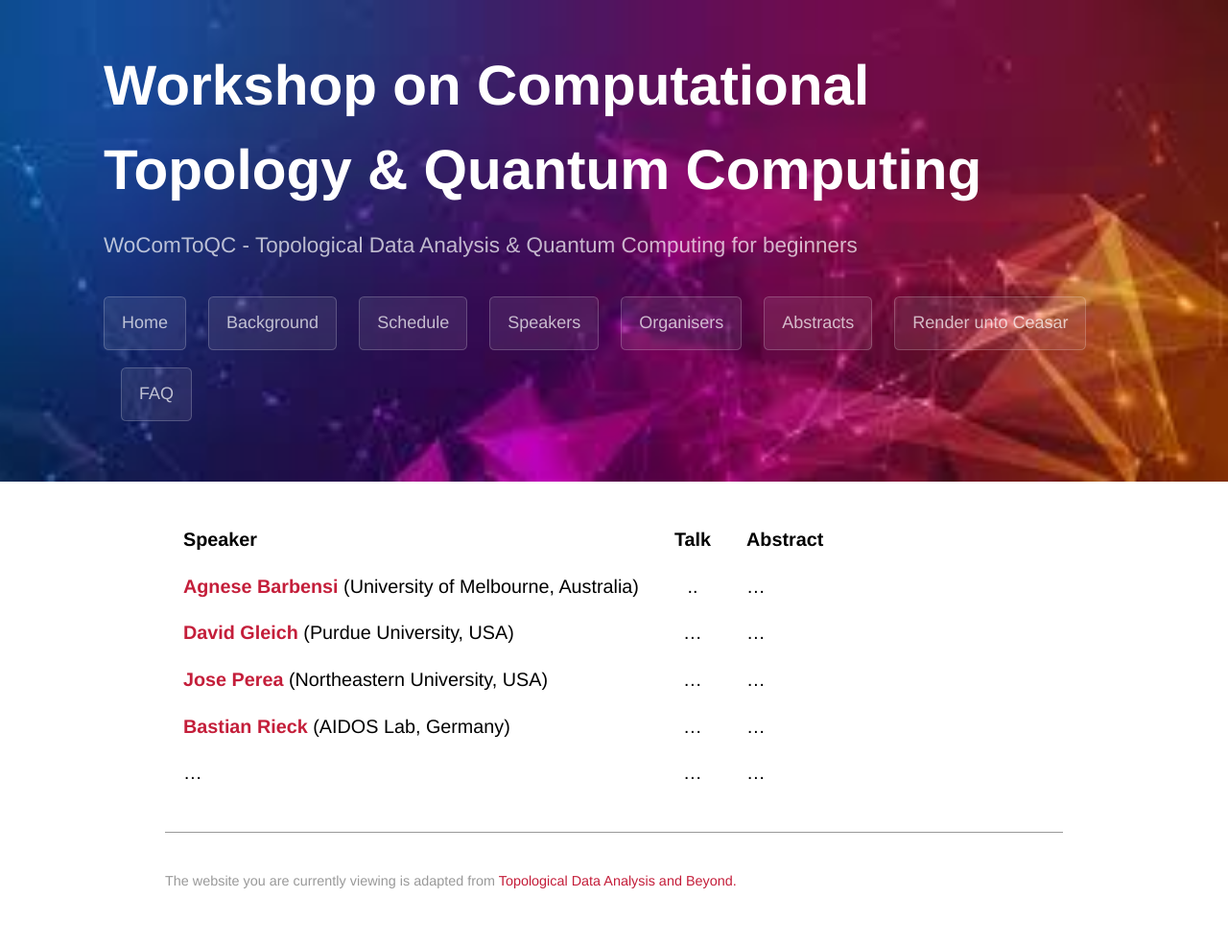
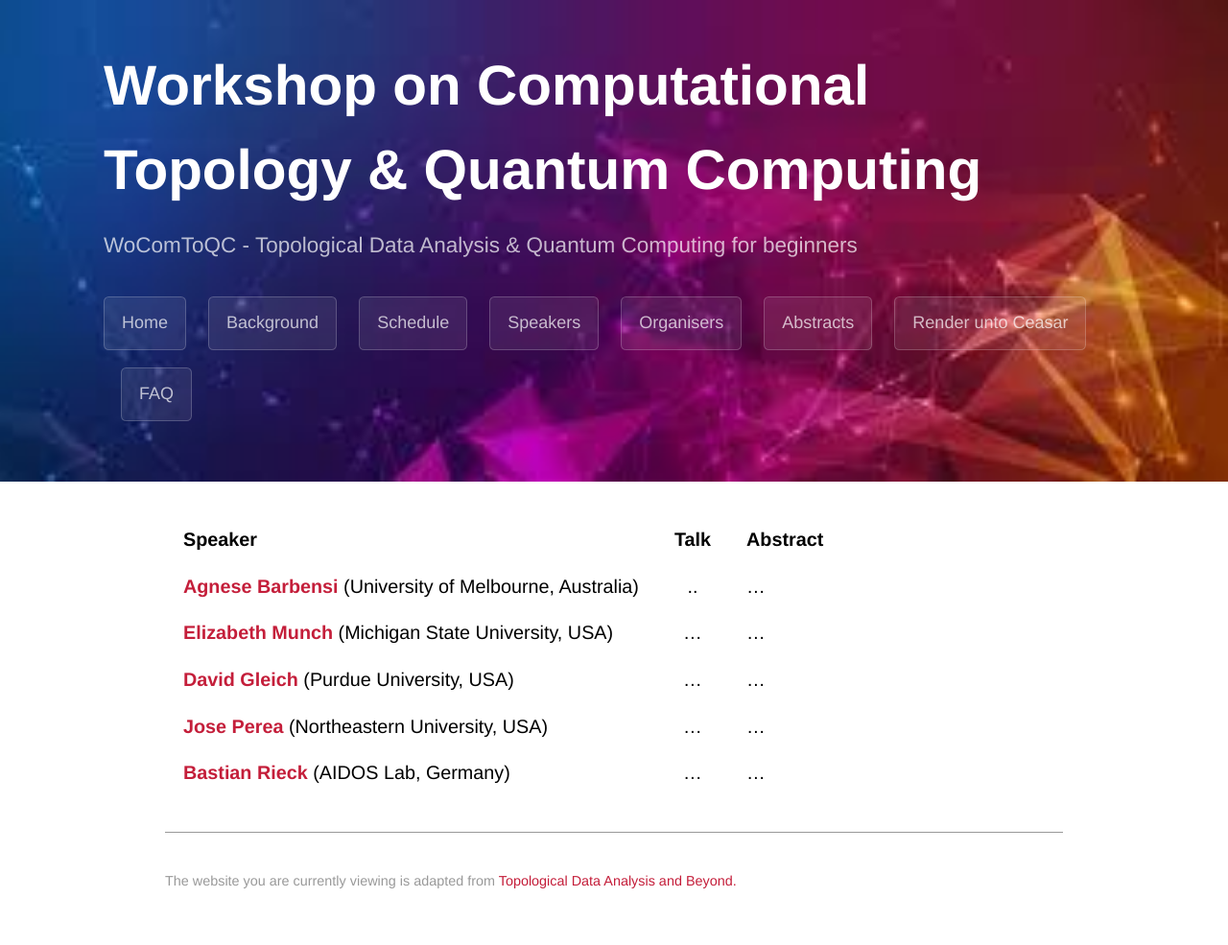
Before and after one commit to WoComtoQC/wocomtoqc.github.io, a Jekyll site: the page built from abstract.md, in a window 1280 px wide. Shown: the whole page at 96% size. Built offline with Jekyll 4.4.1, drawn with Linux system fonts in a browser that asks for light colours; some web fonts are replaced; our own code applies the rules of GitHub Pages for plain Markdown files.

Commit message:
Update abstract.md

```diff
--- a/abstract.md
+++ b/abstract.md
@@ -6,7 +6,7 @@
 | Speaker |  Talk| Abstract   |
 |:----------|:----------:|:----------|
 | [**Agnese Barbensi**](https://sites.google.com/view/agnesebarbensi/home) (University of Melbourne, Australia)     | ..  |  ...   |
+|  [**Elizabeth Munch**](http://www.elizabethmunch.com/) (Michigan State University, USA) | ... |  ...         |
 |   [**David Gleich**](https://www.cs.purdue.edu/homes/dgleich/) (Purdue University, USA)   | ... | ...          |
 |   [**Jose Perea**](https://www.joperea.com/) (Northeastern University, USA)   | ... |   ...        |
 |  [**Bastian Rieck**](https://bastian.rieck.me/) (AIDOS Lab, Germany)   |  ... | ...          |
-|  ...   | ... |  ...         |
```
